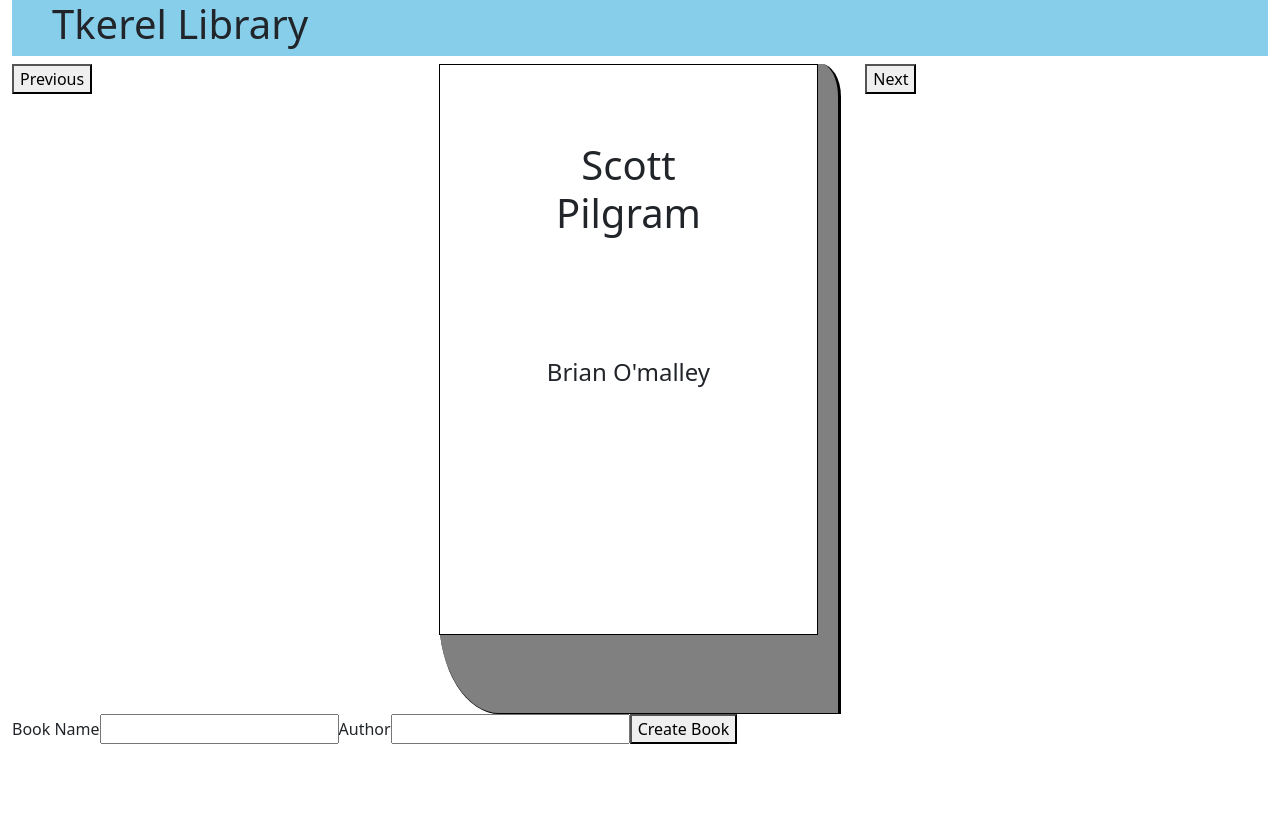
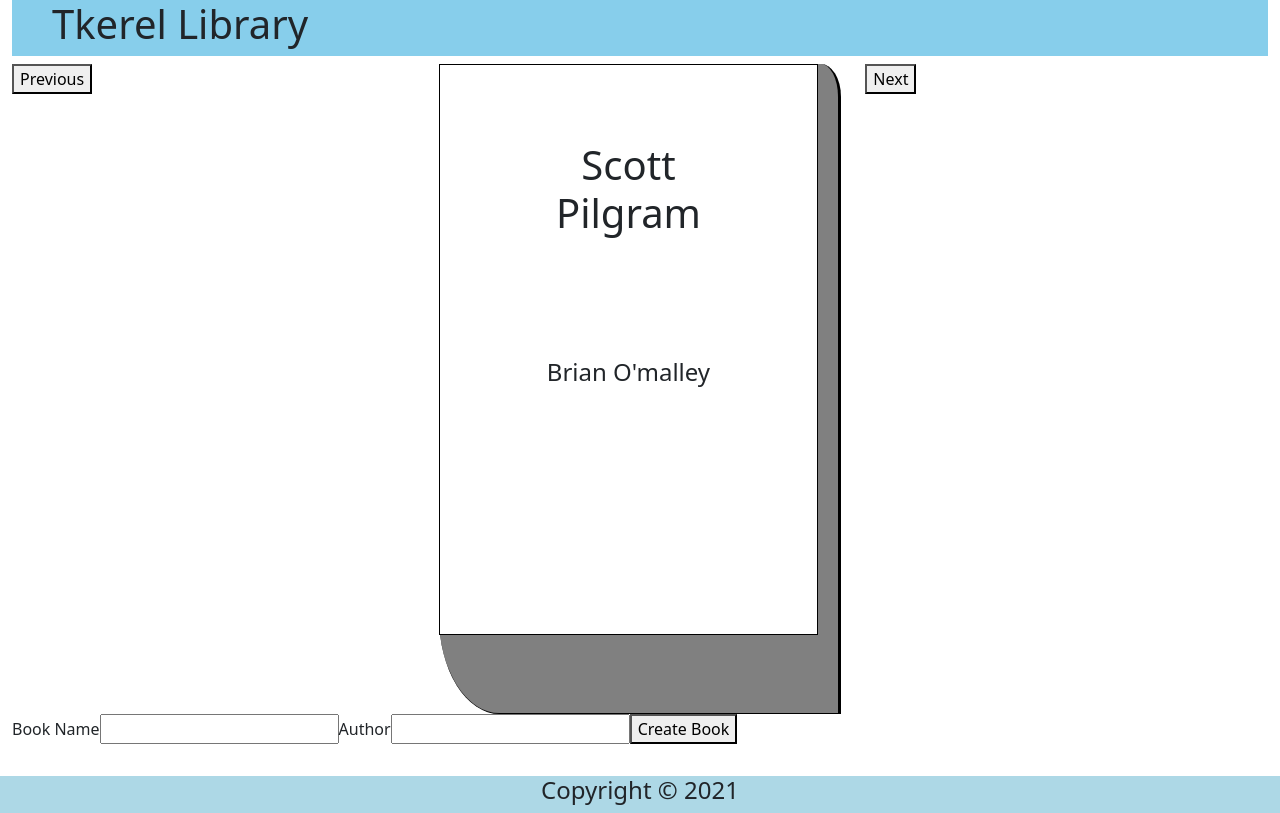
Before and after one commit to daisuket330/react, a React (Create React App) app: page / in a window 1280 px wide. Built offline with nearby package versions, Linux system fonts and the light colour scheme.

Commit message:
created footer

```diff
--- a/src/components/App.jsx
+++ b/src/components/App.jsx
@@ -3,6 +3,7 @@
 import TitleBar from "./TitleBar/TitleBar";
 import BookViewer from "./bookviewer/Bookviewer";
 import BookCreator from "./BookCreator/BookCreator";
+import Footer from "./Footer/Footer";
 
 class App extends Component {
     constructor(props) {
@@ -54,6 +55,7 @@
                 <TitleBar />
                 <BookViewer book={this.books[this.state.bookNumber]} nextBook={this.goToNextBook} previousBook={this.goToPreviousBook} />
                 <BookCreator createNewBook={this.createBook} />
+                <Footer />
             </div>
         )
     }
--- /dev/null
+++ b/src/components/Footer/Footer.css
@@ -0,0 +1,8 @@
+.footer {
+    background-color: lightblue;
+    width: 100%;
+    box-shadow: 0 50vh 0 50vh lightblue;
+    text-align: center;
+    margin-top: 2em;
+
+}
--- /dev/null
+++ b/src/components/Footer/Footer.jsx
@@ -0,0 +1,12 @@
+import React from 'react';
+import './Footer.css';
+
+const Footer = () => {
+    return (
+        <footer className='footer'>
+            <h4>Copyright © 2021</h4>
+        </footer>
+    );
+}
+
+export default Footer;
```
